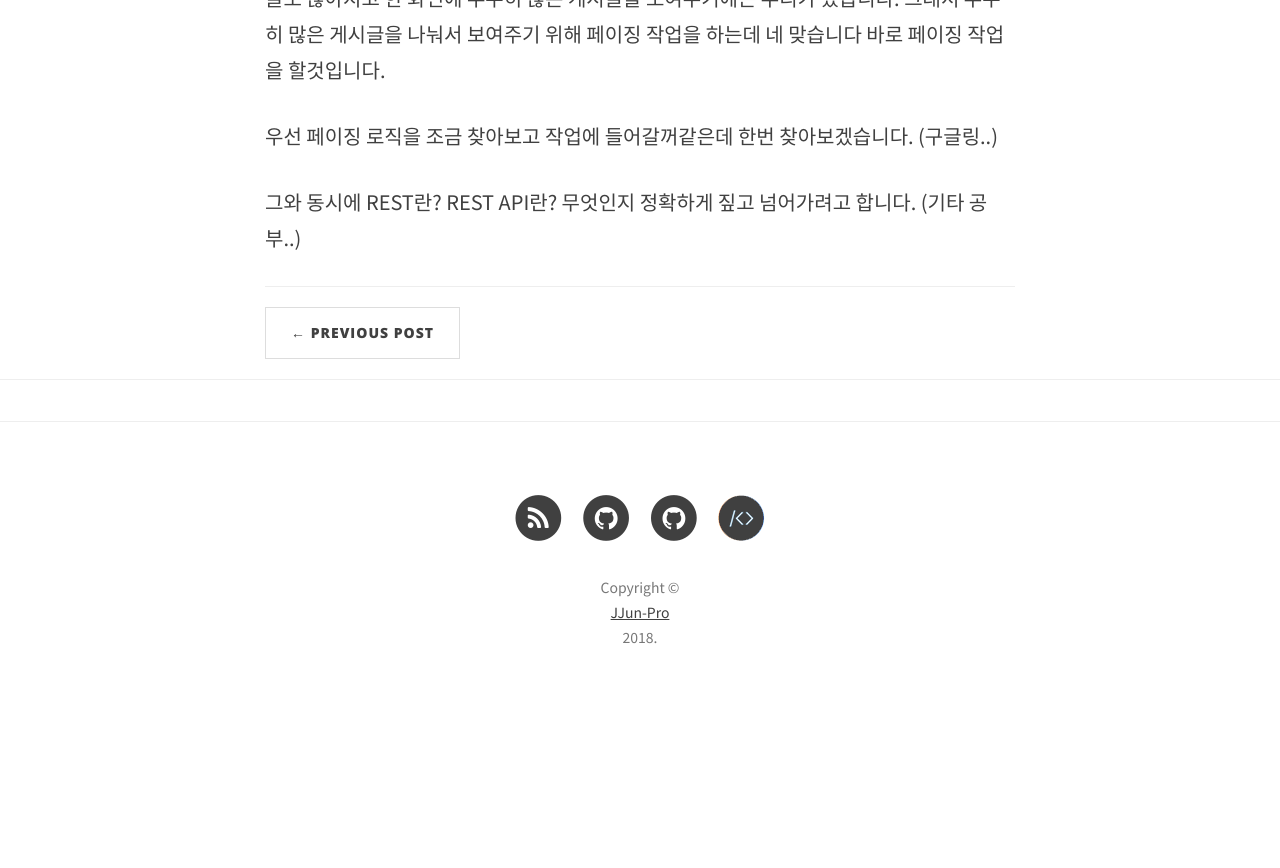
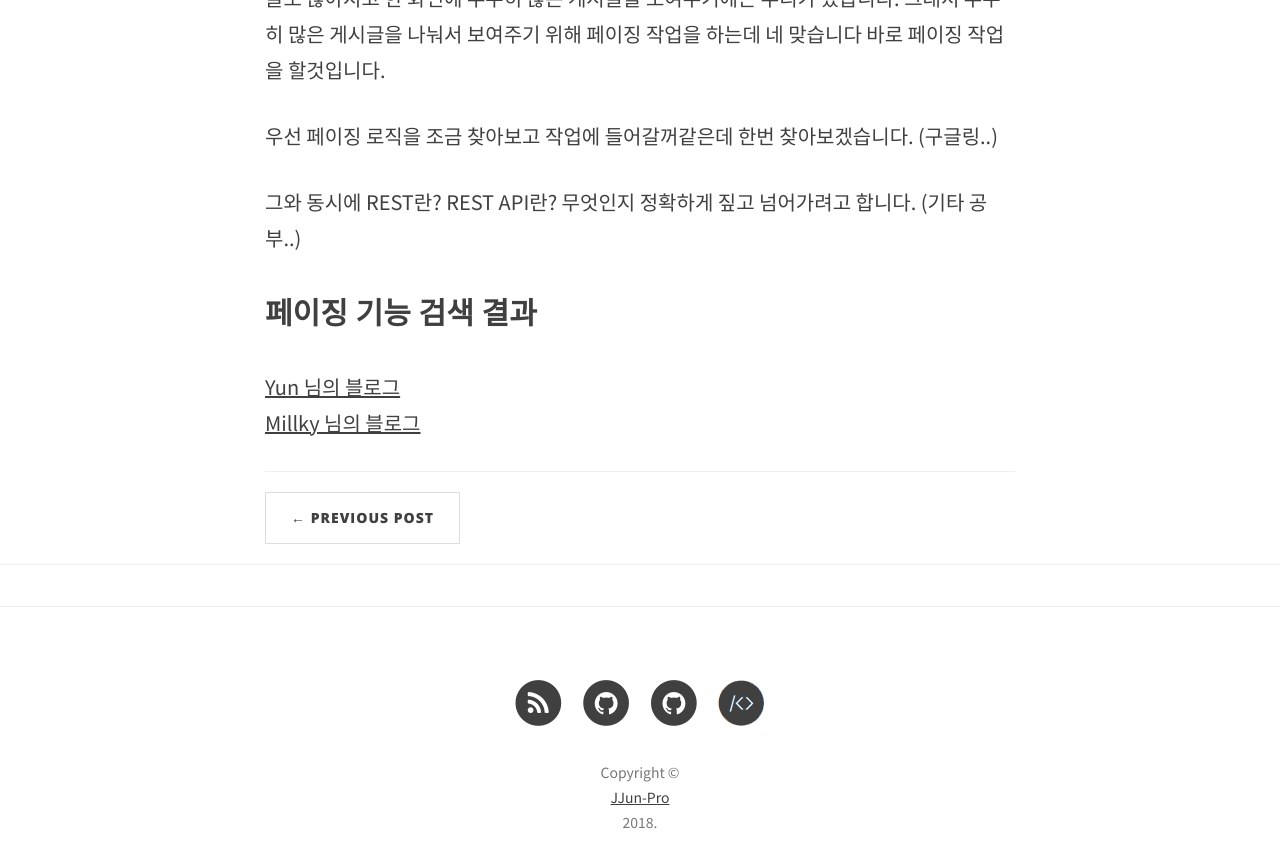
Before and after one commit to alalstjr/jjunpro.github.io, a Jekyll site: the page built from _posts/2019-07-05-포트폴리오 제작 일지-03.md, in a window 1280 px wide and 900 px high, scrolled down 1074 px. Shown: the top 868 px of the window. Built offline with Jekyll 4.4.1, drawn with Linux system fonts in a browser that asks for light colours; nearby versions of some CDN libraries; comment, search, counter and statistics services are not loaded; before the commit the page ends 1789 px from its top, so only the background shows below that.

Commit message:
Update 2019-07-05-포트폴리오 제작 일지-03.md

```diff
--- a/_posts/2019-07-05-포트폴리오 제작 일지-03.md
+++ b/_posts/2019-07-05-포트폴리오 제작 일지-03.md
@@ -20,3 +20,8 @@ category:   JAVA
 우선 페이징 로직을 조금 찾아보고 작업에 들어갈꺼같은데 한번 찾아보겠습니다. (구글링..)
 
 그와 동시에 REST란? REST API란? 무엇인지 정확하게 짚고 넘어가려고 합니다. (기타 공부..)
+
+## 페이징 기능 검색 결과
+
+<a href="https://www.popit.kr/spring-boot-jpa-%ED%8E%98%EC%9D%B4%EC%A7%95-api-%EB%A7%8C%EB%93%A4%EA%B8%B0/">Yun 님의 블로그</a>
+<a href="http://millky.com/@origoni/post/1171">Millky 님의 블로그</a>
```
